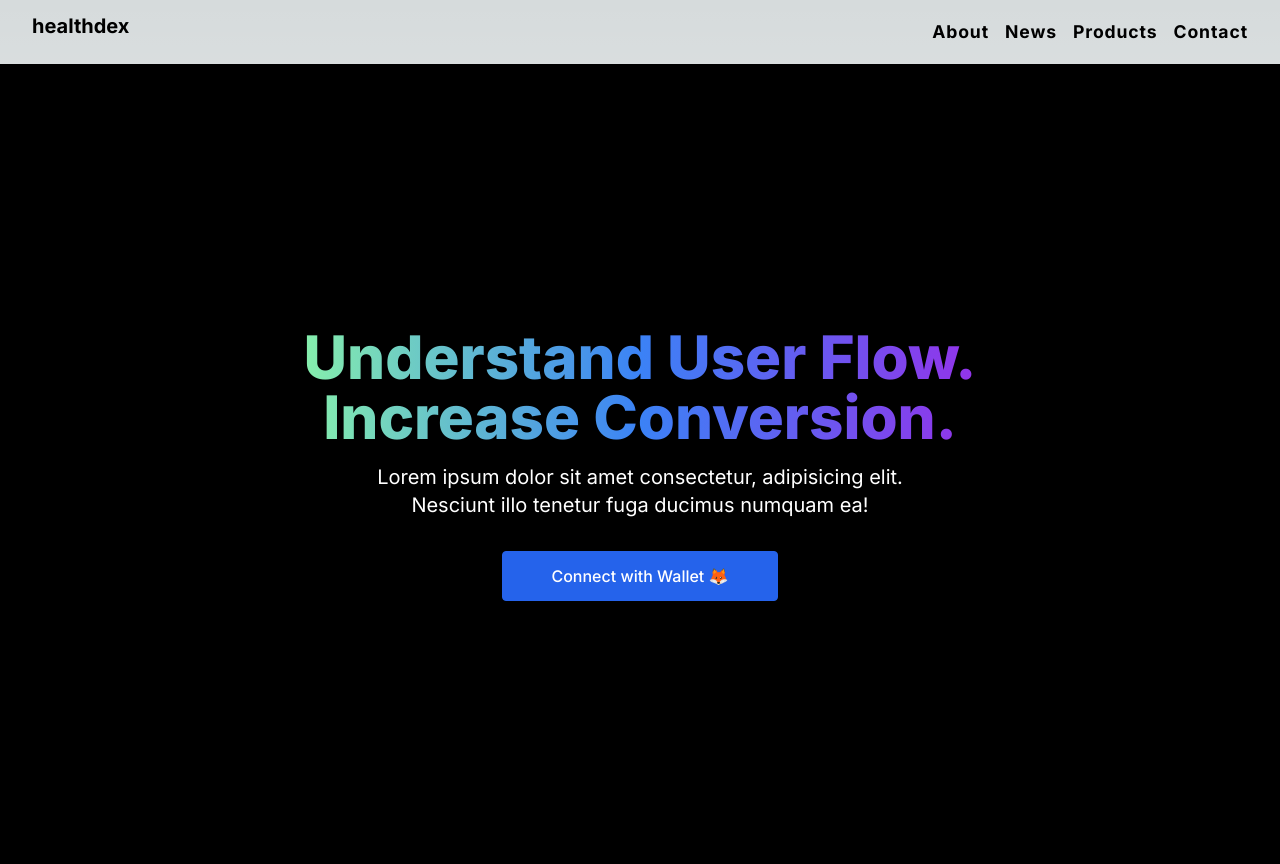
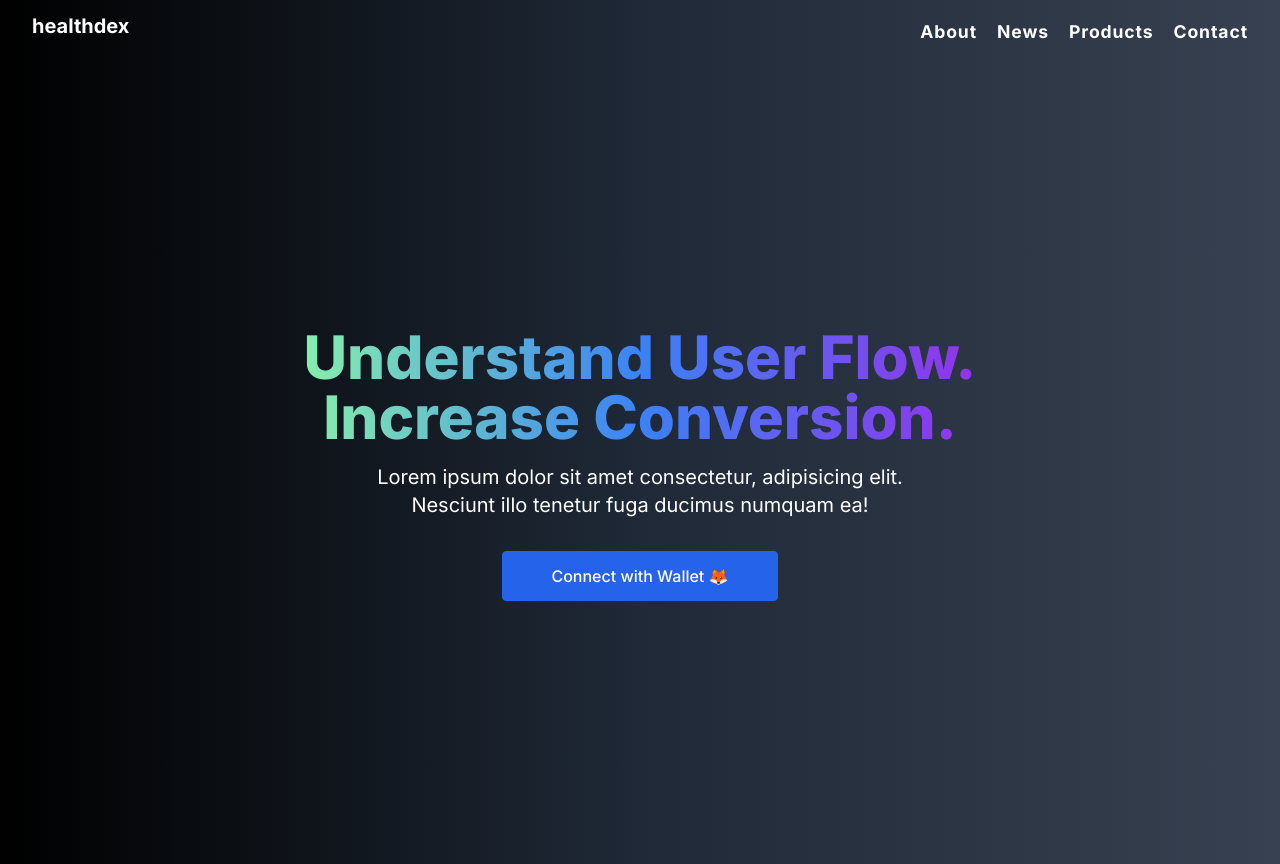
Before and after one commit to NirvanaNet/healthdex, a Next.js app: page / in a window 1280 px wide. Built offline with nearby package versions, Linux system fonts and the light colour scheme.

Commit message:
Dev (#5)
* chore: removed dependencies

* style: Added gradient in landing page

```diff
--- a/app/page.js
+++ b/app/page.js
@@ -1,7 +1,7 @@
 
 export default function Home() {
   return (
-  <main>
+  <main className="bg-gradient-to-r from-black via-gray-800 to-gray-700 text-white">
     {/* for navbar */}
     <header className=" border-gray-100">
   <div
@@ -18,7 +18,7 @@ export default function Home() {
     <div className="flex flex-1 items-center justify-end gap-8">
       <nav
         aria-label="Global"
-        className="hidden lg:flex lg:gap-4 lg:text-[1.1rem] font-bold lg:tracking-wider lg:text-white-500"
+        className="hidden lg:flex lg:gap-5 lg:text-[1.1rem] font-bold lg:tracking-wider lg:text-white-500"
       >
         <a
           href="/about"
@@ -54,7 +54,7 @@ export default function Home() {
   </div>
 </header>
 {/* HeroPage */}
-<section className="bg-black text-white">
+<section className=" text-white">
   <div
     className="mx-auto max-w-screen-xl px-4 py-32 lg:flex lg:h-screen lg:items-center"
   >
@@ -77,7 +77,7 @@ export default function Home() {
           className="block w-full rounded border border-blue-600 bg-blue-600 px-12 py-3 text-md font-medium text-white    hover:scale-110 duration-300  sm:w-auto"
           href="/get-started"
         >
-          Connect with Wallet 🦊
+          Connect with Wallet  🦊
         </a>
 
 
--- a/package.json
+++ b/package.json
@@ -9,11 +9,9 @@
     "lint": "next lint"
   },
   "dependencies": {
-
     "autoprefixer": "10.4.14",
-    "eslint": "8.42.0",
+    "eslint": "8.43.0",
     "eslint-config-next": "13.4.6",
-
     "next": "13.4.6",
     "postcss": "8.4.24",
     "react": "18.2.0",
```
Also changed, not shown: 1 other file (tests, documents, lock files or other folders).
